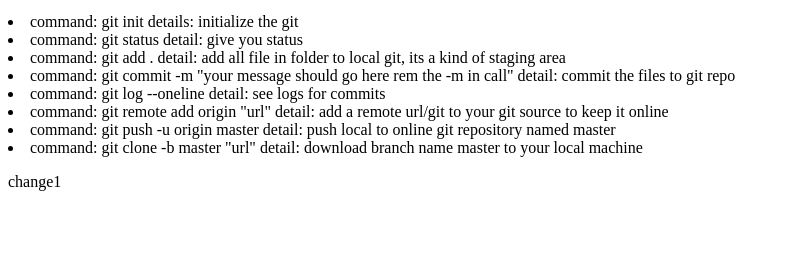
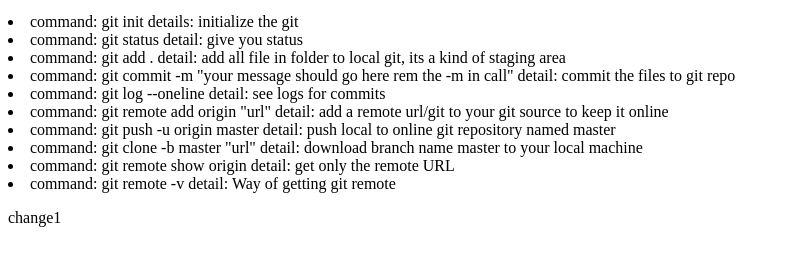
Before and after one commit to shailugit/gittesting, a website: page index.html in a window 1280 px wide. Shown: the part 87-352 px from the top of the page, without its empty margins (0-790 px from the left). Drawn offline with Linux system fonts and the light colour scheme.

```diff
--- a/index.html
+++ b/index.html
@@ -31,6 +31,15 @@
 	 <li>command: git clone -b master "url"
         detail: download branch name master to your local machine
     </li>
+	 <li>command: git remote show origin
+        detail: get only the remote URL
+    </li>
+	 <li>command: git remote -v
+        detail: Way of getting git remote
+    </li>
+
+
+
     <p>change1</p>
 
     </body>
```
